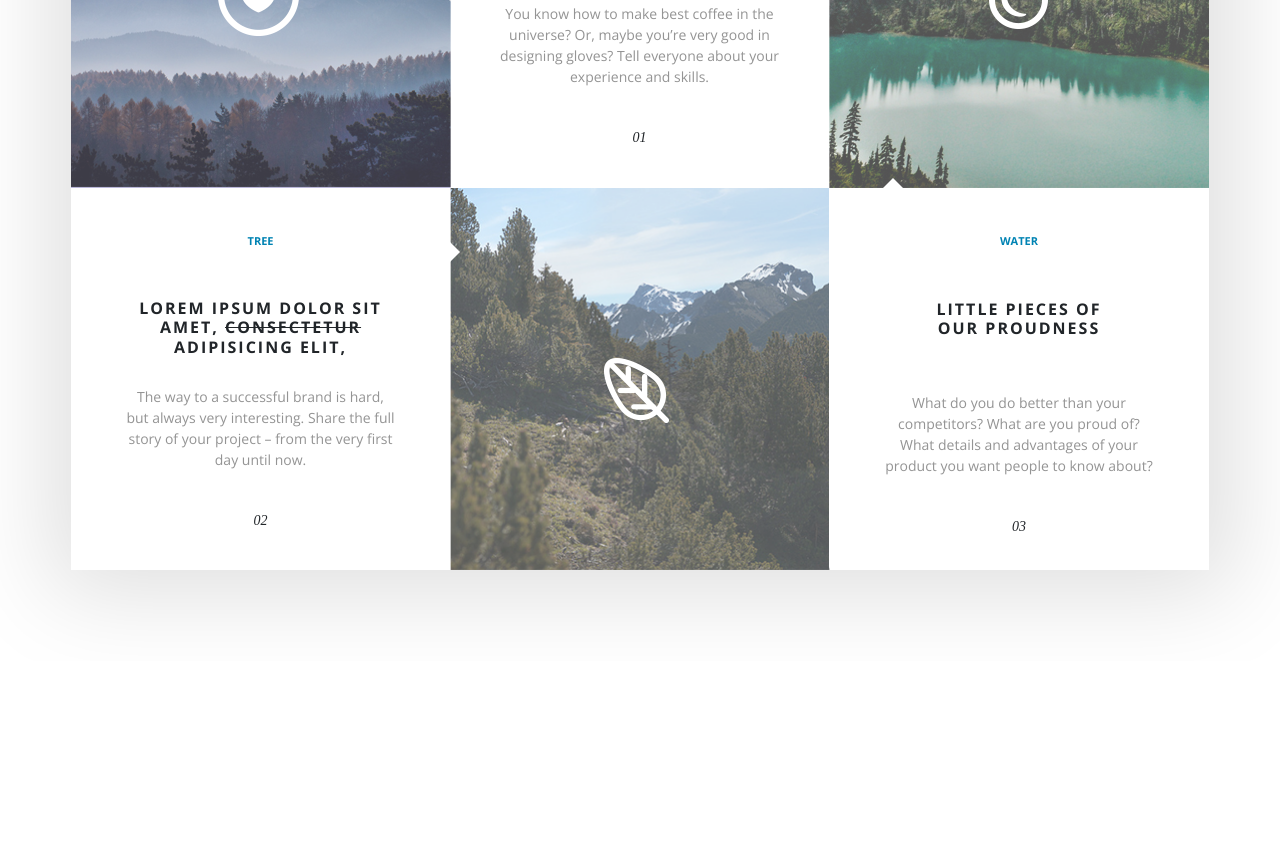
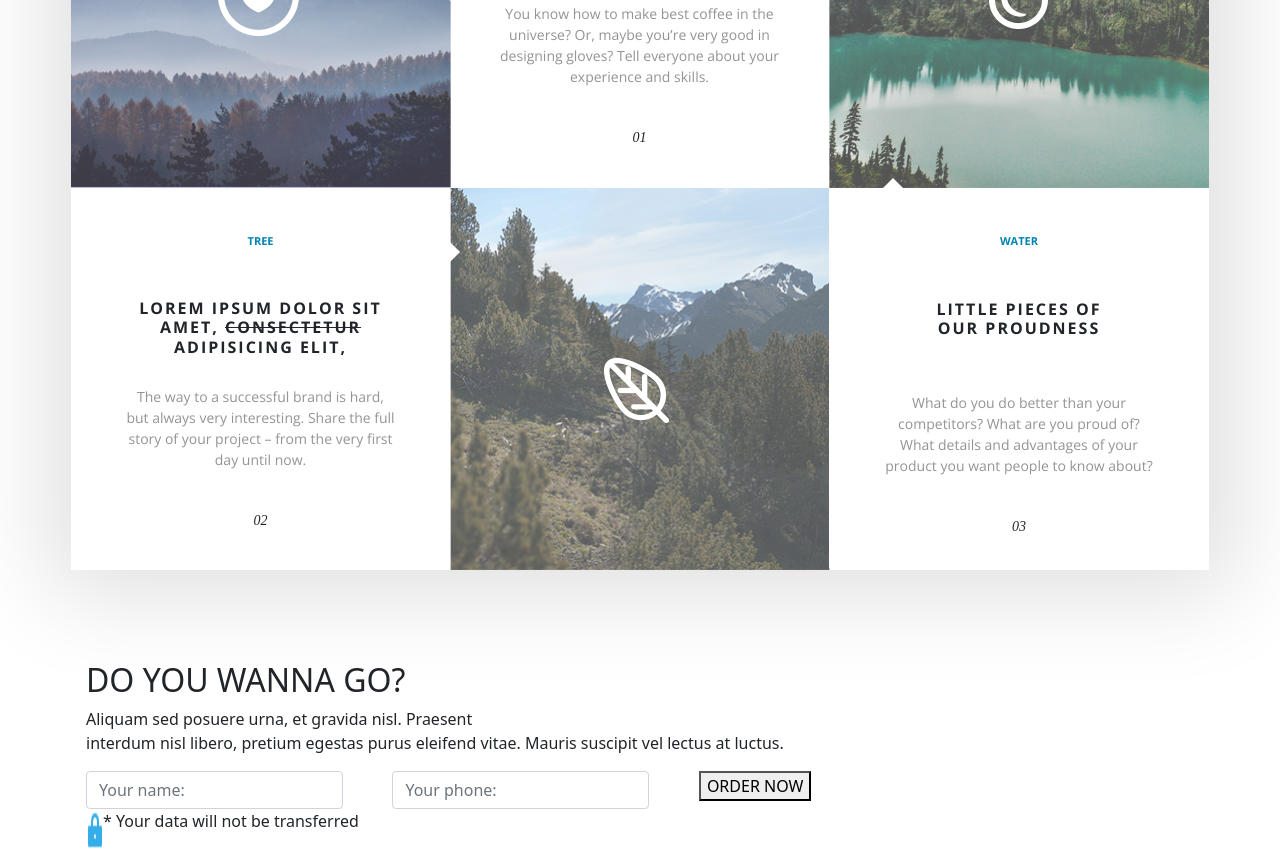
Before and after one commit to KateMarshakova/Mountains, a plain HTML site: page index.html in a window 1280 px wide. Shown: the part 1788-2637 px from the top of the page. Before the commit the page ends 2449 px from the top, so only its background shows below. Drawn offline with nearby package versions, Linux system fonts and the light colour scheme.

Commit message:
ADD structure "wanna" block

```diff
--- a/index.html
+++ b/index.html
@@ -179,6 +179,39 @@
                 </div>
             </div>
         </div>
+    </section>
+    <section class="wanna">
+        <div class="container">
+            <div class="row">
+                <div class="col-md-10">
+                    <h2 class="wanna-title text-uppercase">Do you wanna go?</h2>
+                    <p class="wanna-text">Aliquam sed posuere urna, et gravida nisl. Praesent<br>
+                        interdum nisl libero, pretium egestas purus eleifend vitae. Mauris suscipit vel lectus at luctus.</p>
+                    <div class="wanna-form">
+                        <form>
+                            <div class="form-row d-flex">
+                                <div class="col-4">
+                                    <label>
+                                        <input type="text" class="form-control" placeholder="Your name:">
+                                    </label>
+                                </div>
+                                <div class="col-4">
+                                    <label>
+                                        <input type="text" class="form-control" placeholder="Your phone:">
+                                    </label>
+                                </div>
+                                <div class="col">
+                                    <button class="form-btn text-uppercase">Order now</button>
+                                </div>
+                            </div>
+                        </form>
+                    </div>
+                    <div class="footnote d-flex">
+                        <img class="footnote-lock" src="images/wanna/lock.png" alt="lock">
+                        <p class="footnote-text">* Your data will not be transferred</p>
+                    </div>
+                </div>
+            </div>
         </div>
     </section>
 
```
Lines whose indentation alone changed are shown as unchanged.
